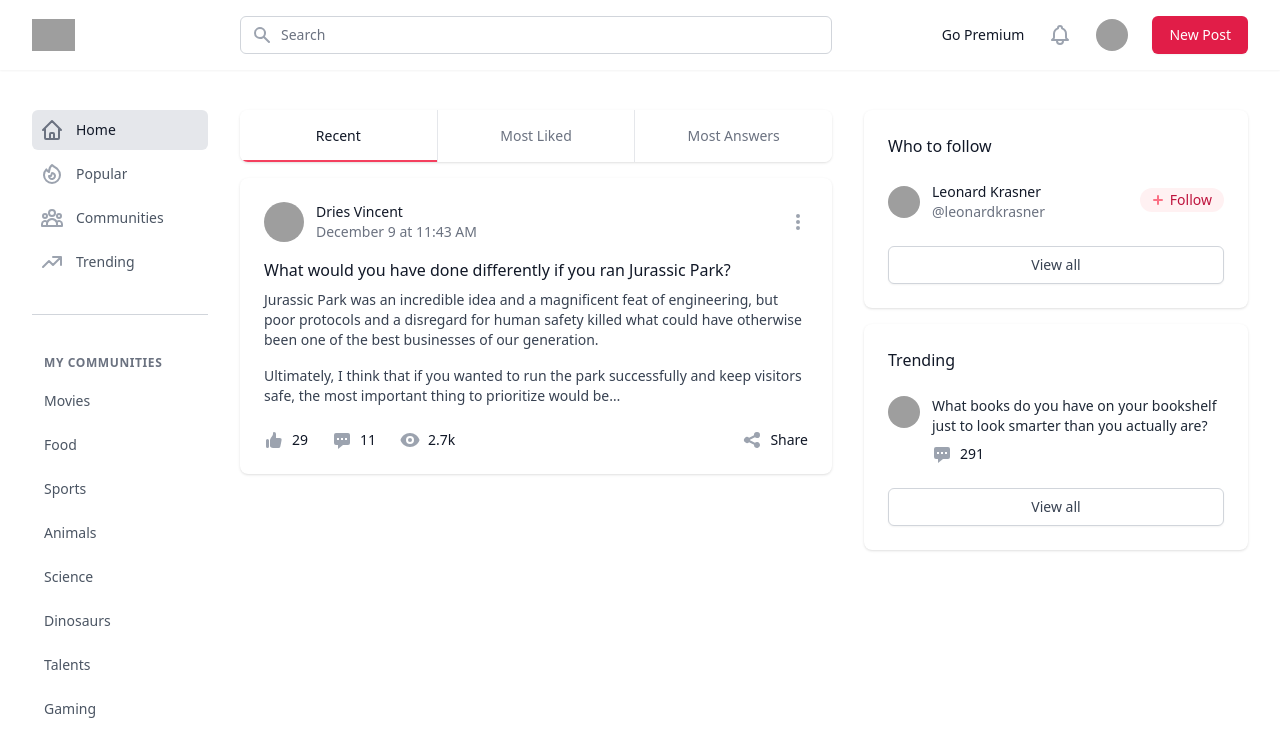
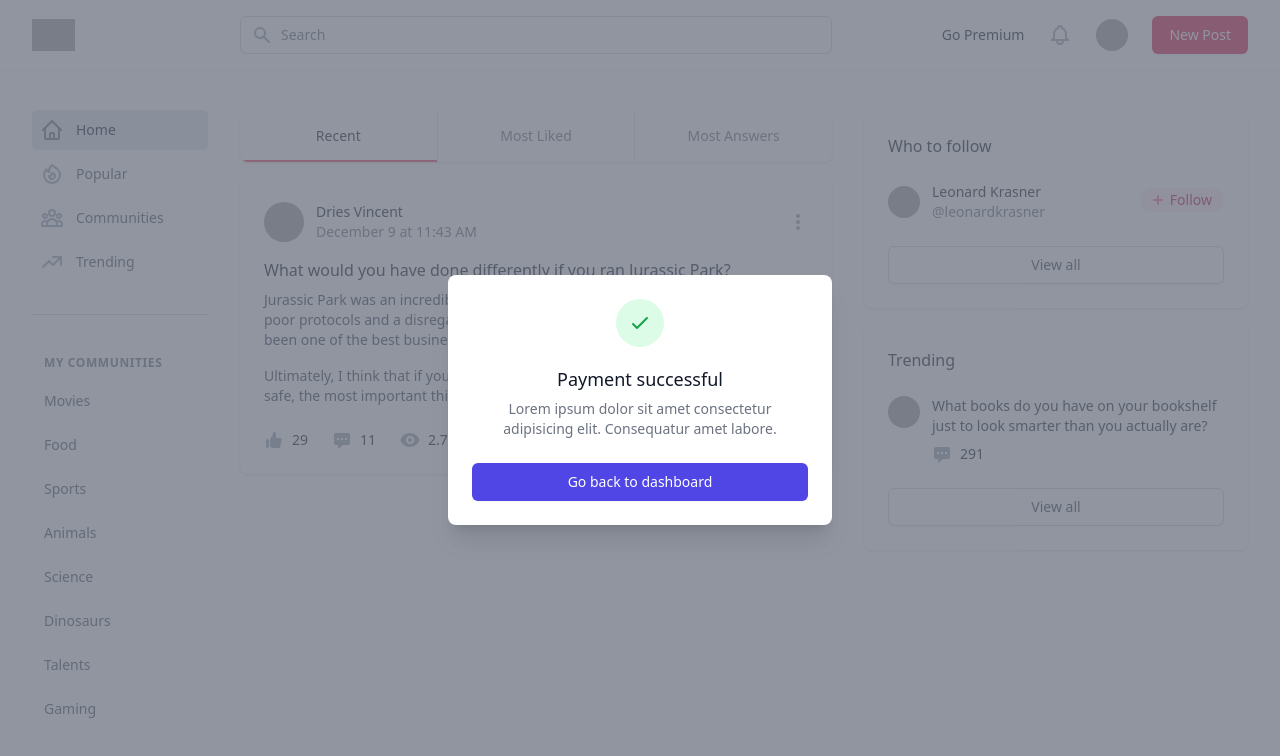
Before and after one commit to JonathanSchndr/Beat-My-Buddy-4-Peloton, a Nuxt app: page / in a window 1280 px wide. Shown: the top 756 px of the page. Built offline with nearby package versions, Linux system fonts and the light colour scheme; no server answers; grey boxes are pictures that could not be loaded.

Commit message:
add pinia and modal

```diff
--- /dev/null
+++ b/components/TheLogin.vue
@@ -0,0 +1,50 @@
+<template>
+  <!-- This example requires Tailwind CSS v2.0+ -->
+  <div class="fixed inset-0 z-10 overflow-y-auto" aria-labelledby="modal-title" role="dialog" aria-modal="true">
+    <div class="flex items-end justify-center min-h-screen px-4 pt-4 pb-20 text-center sm:block sm:p-0">
+      <!--
+        Background overlay, show/hide based on modal state.
+
+        Entering: "ease-out duration-300"
+          From: "opacity-0"
+          To: "opacity-100"
+        Leaving: "ease-in duration-200"
+          From: "opacity-100"
+          To: "opacity-0"
+      -->
+      <div class="fixed inset-0 transition-opacity bg-gray-500 bg-opacity-75" aria-hidden="true"></div>
+
+      <!-- This element is to trick the browser into centering the modal contents. -->
+      <span class="hidden sm:inline-block sm:align-middle sm:h-screen" aria-hidden="true">&#8203;</span>
+
+      <!--
+        Modal panel, show/hide based on modal state.
+
+        Entering: "ease-out duration-300"
+          From: "opacity-0 translate-y-4 sm:translate-y-0 sm:scale-95"
+          To: "opacity-100 translate-y-0 sm:scale-100"
+        Leaving: "ease-in duration-200"
+          From: "opacity-100 translate-y-0 sm:scale-100"
+          To: "opacity-0 translate-y-4 sm:translate-y-0 sm:scale-95"
+      -->
+      <div class="inline-block px-4 pt-5 pb-4 overflow-hidden text-left align-bottom transition-all transform bg-white rounded-lg shadow-xl sm:my-8 sm:align-middle sm:max-w-sm sm:w-full sm:p-6">
+        <div>
+          <div class="flex items-center justify-center w-12 h-12 mx-auto bg-green-100 rounded-full">
+            <svg class="w-6 h-6 text-green-600" xmlns="http://www.w3.org/2000/svg" fill="none" viewBox="0 0 24 24" stroke="currentColor" aria-hidden="true">
+              <path stroke-linecap="round" stroke-linejoin="round" stroke-width="2" d="M5 13l4 4L19 7" />
+            </svg>
+          </div>
+          <div class="mt-3 text-center sm:mt-5">
+            <h3 class="text-lg font-medium leading-6 text-gray-900" id="modal-title">Payment successful</h3>
+            <div class="mt-2">
+              <p class="text-sm text-gray-500">Lorem ipsum dolor sit amet consectetur adipisicing elit. Consequatur amet labore.</p>
+            </div>
+          </div>
+        </div>
+        <div class="mt-5 sm:mt-6">
+          <button type="button" class="inline-flex justify-center w-full px-4 py-2 text-base font-medium text-white bg-indigo-600 border border-transparent rounded-md shadow-sm hover:bg-indigo-700 focus:outline-none focus:ring-2 focus:ring-offset-2 focus:ring-indigo-500 sm:text-sm">Go back to dashboard</button>
+        </div>
+      </div>
+    </div>
+  </div>
+</template>
--- a/layouts/default.vue
+++ b/layouts/default.vue
@@ -1,5 +1,6 @@
 <template>
   <div class="min-h-full">
+    <TheLogin />
     <TheHeader />
     <div class="py-10">
       <div class="max-w-3xl mx-auto sm:px-6 lg:max-w-7xl lg:px-8 lg:grid lg:grid-cols-12 lg:gap-8">
--- a/nuxt.config.ts
+++ b/nuxt.config.ts
@@ -22,4 +22,7 @@ export default defineNuxtConfig({
       },
     },
   },
+  buildModules: [
+    ['@pinia/nuxt', { disableVuex: true }]
+  ],
 });
```
Also changed, not shown: package.json (+4 -3 lines), 1 other file (tests, documents, lock files or other folders).
